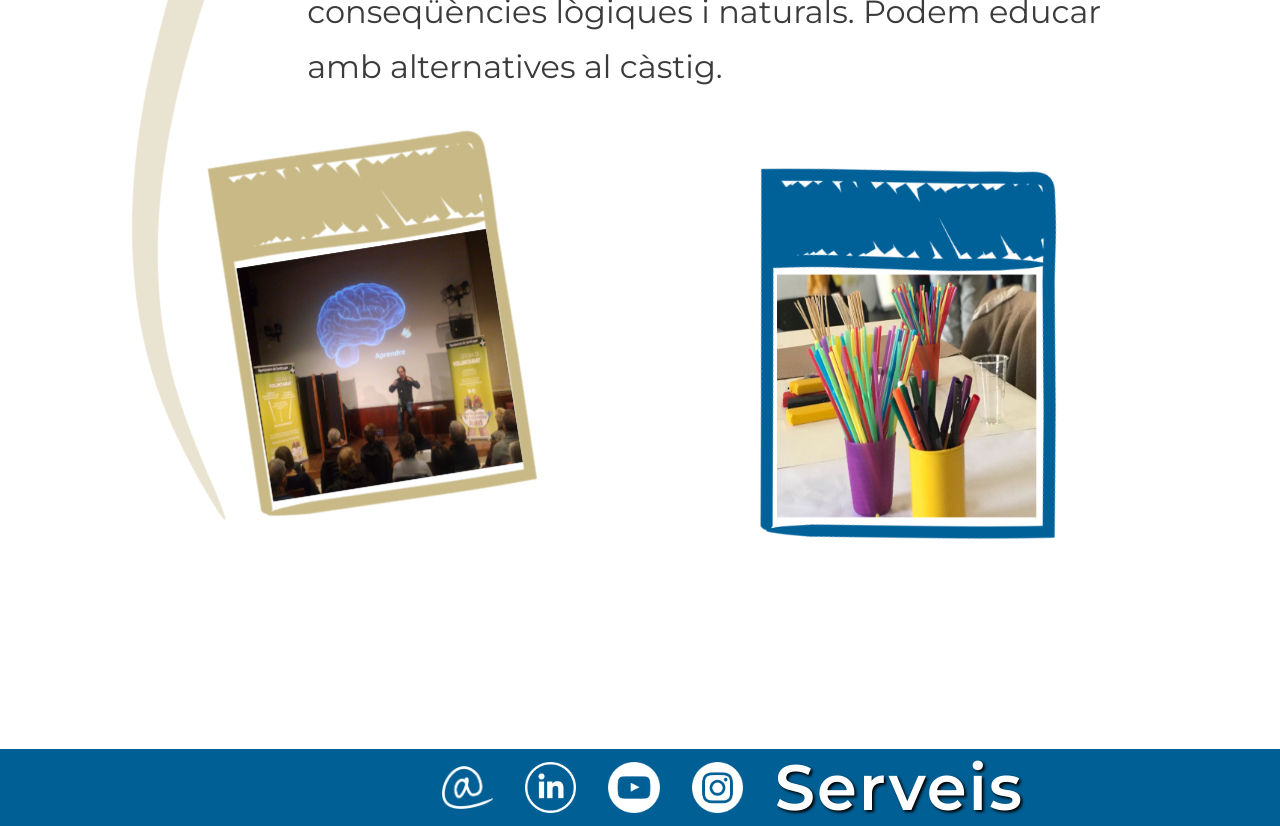
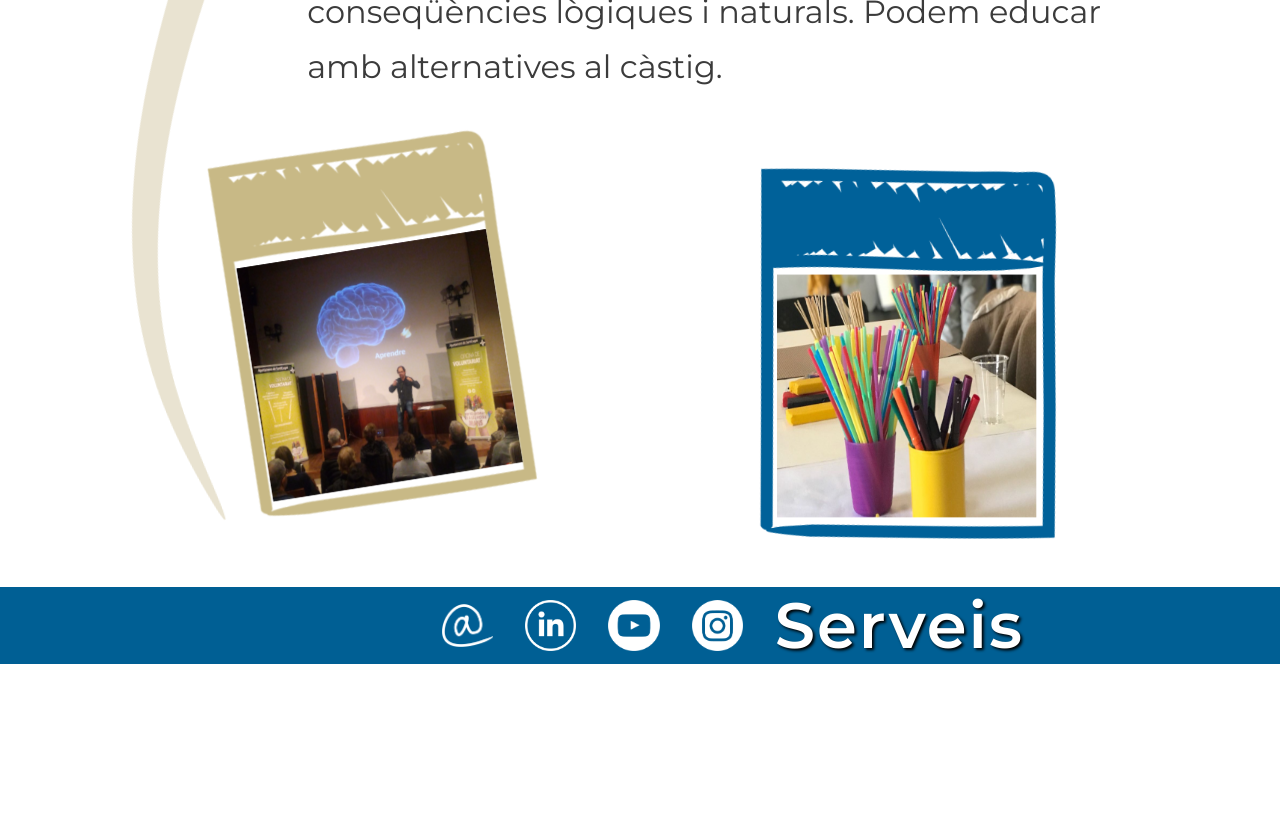
Before and after one commit to devlitus/vite-roger, a React (Vite) app: page /family in a window 1280 px wide. Shown: the part 2880-3706 px from the top of the page. After the commit the page ends 3544 px from the top, so only its background shows below. Built offline with nearby package versions, Linux system fonts and the light colour scheme; a web font is replaced by a local one.

Commit message:
Component Family
Change styles

```diff
--- a/src/pages/family/family.css
+++ b/src/pages/family/family.css
@@ -92,6 +92,8 @@
 .section-polaroid {
   display: flex;
   justify-content: space-evenly;
+  align-items: flex-start;
+  height: 31vw;
 }
 .takes-polaroid {
   transform: rotate(-9deg);
```
